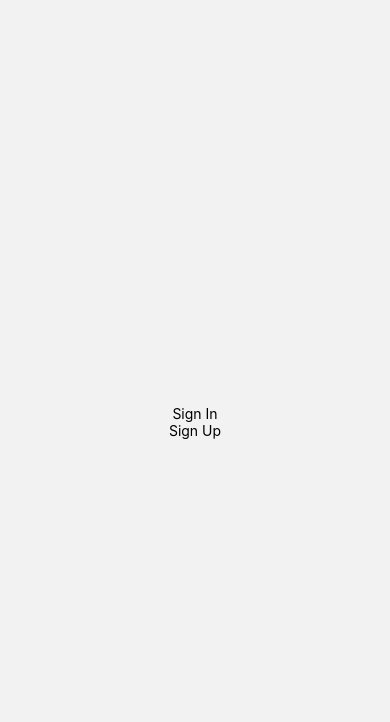
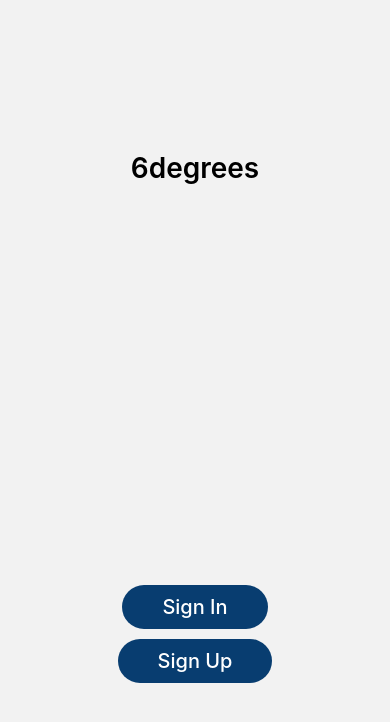
Before and after one commit to devr0306/6degrees, a React Native app in the folder 6degrees/: screen /Feed in a window 390 px wide. Before the commit this address had no page. Shown: the top 722 px of the page. Built offline with nearby package versions, Linux system fonts and the light colour scheme.

Commit message:
Improved UI and create EventListItem

```diff
--- a/6degrees/colors.js
+++ b/6degrees/colors.js
@@ -0,0 +1,8 @@
+export default {
+  primary: "#083d70",
+  secondary: "#F18701",
+  white: "#fff",
+  blue: "#52ACFF",
+  lightBlue: "#00B2CA",
+  light: "#f8f4f4",
+};
--- /dev/null
+++ b/6degrees/components/EventListItem.js
@@ -0,0 +1,44 @@
+import { View, TouchableOpacity, Text, Image } from "react-native";
+import { MaterialCommunityIcons } from "@expo/vector-icons";
+import styles from "../styles/feed-styles";
+import colors from "../colors";
+
+const EventListItem = ({
+  title,
+  date,
+  description,
+  location,
+  image,
+  onPress,
+}) => {
+  return (
+    <TouchableOpacity onPress={onPress}>
+      <View style={styles.container}>
+        <Image style={styles.image} source={image} />
+        <View style={styles.detailsContainer}>
+          <Text style={styles.date} numberOfLines={1}>
+            {date}
+          </Text>
+          <Text style={styles.title} numberOfLines={1}>
+            {title}
+          </Text>
+          <Text style={styles.text} numberOfLines={2}>
+            {description}
+          </Text>
+          <View style={styles.priceAndLocationContainer}>
+            <View style={styles.location}>
+              <MaterialCommunityIcons
+                name={"map-marker"}
+                size={16}
+                style={styles.icon}
+              />
+              <Text style={styles.text}>{location}</Text>
+            </View>
+          </View>
+        </View>
+      </View>
+    </TouchableOpacity>
+  );
+};
+
+export default EventListItem;
--- /dev/null
+++ b/6degrees/screens/FeedScreen.js
@@ -0,0 +1,22 @@
+import { View, Text, ScrollView } from "react-native";
+import EventListItem from "../components/EventListItem";
+
+const FeedScreen = ({ navigation }) => {
+  return (
+    <View>
+      <Text>Feed Screen</Text>
+      <ScrollView style={{ width: "100%", height: "100%" }}>
+        <EventListItem
+          title="Poker Night"
+          date="Feb 1 10:00pm"
+          description="Poker with friends for a while that night"
+          location="Signature 1909"
+          image="../assets/icon.png"
+          onPress="() => {}"
+        />
+      </ScrollView>
+    </View>
+  );
+};
+
+export default FeedScreen;
--- /dev/null
+++ b/6degrees/screens/GraphScreen.js
@@ -0,0 +1,11 @@
+import { View, Text } from "react-native";
+
+const GraphScreen = ({ navigation }) => {
+  return (
+    <View>
+      <Text>Graph Screen</Text>
+    </View>
+  );
+};
+
+export default GraphScreen;
--- a/6degrees/screens/HomeScreen.js
+++ b/6degrees/screens/HomeScreen.js
@@ -1,10 +1,19 @@
 import { View, Text } from "react-native";
+import { NavigationContainer } from "@react-navigation/native";
+import { createBottomTabNavigator } from "@react-navigation/bottom-tabs";
+
+import GraphScreen from "./GraphScreen";
+import SettingsScreen from "./SettingsScreen";
+import FeedScreen from "./FeedScreen";
 
 const HomeScreen = ({ navigation, route }) => {
+  const Tab = createBottomTabNavigator();
   return (
-    <View>
-      <Text>Home Screen</Text>
-    </View>
+    <Tab.Navigator>
+      <Tab.Screen name="Graph" component={GraphScreen} />
+      <Tab.Screen name="Feed" component={FeedScreen} />
+      <Tab.Screen name="Settings" component={SettingsScreen} />
+    </Tab.Navigator>
   );
 };
 
--- /dev/null
+++ b/6degrees/screens/SettingsScreen.js
@@ -0,0 +1,11 @@
+import { View, Text } from "react-native";
+
+const SettingsScreen = ({ navigation }) => {
+  return (
+    <View>
+      <Text>Settings Screen</Text>
+    </View>
+  );
+};
+
+export default SettingsScreen;
--- a/6degrees/screens/SignInScreen.js
+++ b/6degrees/screens/SignInScreen.js
@@ -34,9 +34,11 @@ const SignInScreen = ({ navigation }) => {
   };
   const user = useState({});
   return (
+    <View style={{ flex: 1, height: "100%", alignItems: "center" }}>
+      <Text style={styles.title}>Sign In</Text>
       <View style={styles.container}>
-      <Text>Sign In</Text>
         <TextInput
+          style={styles.input}
           placeholder="Email"
           value={user.email}
           onChangeText={(text) => {
@@ -45,6 +47,7 @@ const SignInScreen = ({ navigation }) => {
           autoCapitalize="none"
         />
         <TextInput
+          style={styles.input}
           placeholder="Password"
           autoCapitalize="none"
           secureTextEntry={true}
@@ -54,9 +57,10 @@ const SignInScreen = ({ navigation }) => {
           }}
         />
 
-      <TouchableOpacity onPress={loginPress}>
-        <Text>Sign In</Text>
+        <TouchableOpacity style={styles.submitButton} onPress={loginPress}>
+          <Text style={styles.submitButtonText}>Sign In</Text>
         </TouchableOpacity>
+      </View>
     </View>
   );
 };
--- a/6degrees/screens/WelcomeScreen.js
+++ b/6degrees/screens/WelcomeScreen.js
@@ -4,11 +4,18 @@ import styles from "../styles/welcome-styles";
 const WelcomeScreen = ({ navigation }) => {
   return (
     <View style={styles.welcomeContainer}>
-      <TouchableOpacity onPress={() => navigation.navigate("Sign In Screen")}>
-        <Text>Sign In</Text>
+      <Text style={styles.title}>6degrees</Text>
+      <TouchableOpacity
+        style={styles.welcomeButton}
+        onPress={() => navigation.navigate("Sign In Screen")}
+      >
+        <Text style={styles.welcomeButtonText}>Sign In</Text>
       </TouchableOpacity>
-      <TouchableOpacity onPress={() => navigation.navigate("Sign Up Screen")}>
-        <Text>Sign Up</Text>
+      <TouchableOpacity
+        style={styles.welcomeButton}
+        onPress={() => navigation.navigate("Sign Up Screen")}
+      >
+        <Text style={styles.welcomeButtonText}>Sign Up</Text>
       </TouchableOpacity>
     </View>
   );
--- /dev/null
+++ b/6degrees/styles/feed-styles.js
@@ -0,0 +1,62 @@
+import { StyleSheet } from "react-native";
+import colors from "../colors";
+
+const styles = StyleSheet.create({
+  container: {
+    backgroundColor: colors.white,
+    alignItems: "center",
+    flexDirection: "row",
+    padding: 15,
+    marginHorizontal: 20,
+    borderRadius: 30,
+    shadowOffset: {
+      height: 5,
+      width: 2,
+    },
+    shadowOpacity: 0.5,
+  },
+  detailsContainer: {
+    flex: 1,
+    marginLeft: 10,
+    justifyContent: "center",
+  },
+  image: {
+    width: 100,
+    height: 100,
+    borderRadius: 10,
+    marginRight: 10,
+  },
+  text: {
+    fontWeight: "500",
+    fontSize: 14,
+  },
+  location: {
+    flexDirection: "row",
+    alignItems: "center",
+  },
+  icon: {
+    marginRight: 3,
+  },
+  priceAndLocationContainer: {
+    marginTop: 2,
+    flexDirection: "row",
+  },
+  priceAndLocation: {
+    color: colors.secondary,
+    fontWeight: "bold",
+    fontSize: 16,
+  },
+  date: {
+    color: colors.primary,
+    fontWeight: "bold",
+    textTransform: "uppercase",
+    fontSize: 16,
+  },
+  title: {
+    color: colors.lightBlue,
+    fontWeight: "bold",
+    fontSize: 22,
+  },
+});
+
+export default styles;
--- a/6degrees/styles/signin-styles.js
+++ b/6degrees/styles/signin-styles.js
@@ -3,9 +3,36 @@ import colors from "../colors";
 
 const styles = StyleSheet.create({
   container: {
+    marginTop: 200,
     flex: 1,
     alignItems: "center",
-    justifyContent: "center",
+    width: "100%",
+  },
+  title: {
+    marginTop: 150,
+    fontSize: 28,
+    fontWeight: "700",
+  },
+  input: {
+    height: 40,
+    margin: 12,
+    width: "70%",
+    borderRadius: 30,
+    padding: 10,
+    backgroundColor: "white",
+    paddingHorizontal: 20,
+  },
+  submitButton: {
+    paddingHorizontal: 40,
+    paddingVertical: 10,
+    marginVertical: 10,
+    backgroundColor: colors.primary,
+    borderRadius: 30,
+  },
+  submitButtonText: {
+    fontSize: 20,
+    fontWeight: "500",
+    color: colors.white,
   },
 });
 
--- a/6degrees/styles/welcome-styles.js
+++ b/6degrees/styles/welcome-styles.js
@@ -7,6 +7,23 @@ const styles = StyleSheet.create({
     alignItems: "center",
     justifyContent: "center",
   },
+  title: {
+    fontSize: 28,
+    fontWeight: "600",
+    marginBottom: 400,
+  },
+  welcomeButton: {
+    paddingHorizontal: 40,
+    paddingVertical: 10,
+    marginBottom: 10,
+    backgroundColor: colors.primary,
+    borderRadius: 30,
+  },
+  welcomeButtonText: {
+    fontSize: 20,
+    fontWeight: "500",
+    color: colors.white,
+  },
 });
 
 export default styles;
```
Lines whose indentation alone changed are shown as unchanged.
